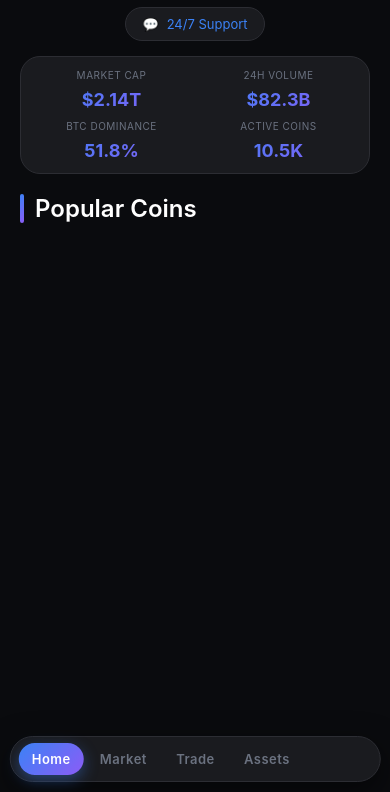
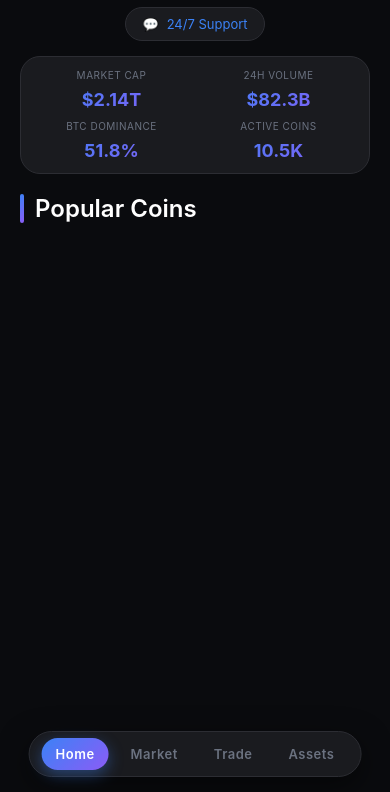
Before and after one commit to aka782003-cloud/Cryptosphere, a website: page index.html in a window 390 px wide. Shown: the part 52-844 px from the top of the page. Drawn offline with Linux system fonts and the light colour scheme; no server answers.

Commit message:
Update index.html

```diff
--- a/index.html
+++ b/index.html
@@ -145,9 +145,9 @@
     background: #1a1b1f;
     border: 1px solid #2c2d33;
     border-radius: 60px;
-            padding: 12px;
+    padding: 8px 16px;
     display: flex;
-            gap: 15px;
+    gap: 10px;
     z-index: 100;
     box-shadow: 0 10px 30px rgba(0,0,0,0.5);
 }
@@ -673,16 +673,20 @@
 
     /* Bottom Navigation - make it fit */
     .bottom-nav {
-        width: 95%;
-        padding: 6px 8px;
-        gap: 4px;
-        bottom: 10px;
+        width: auto;
+        min-width: 280px;
+        padding: 6px 12px;
+        gap: 8px;
+        bottom: 15px;
+        left: 50%;
+        transform: translateX(-50%);
+        right: auto;
     }
 
     .nav-item {
-        padding: 8px 12px;
+        padding: 8px 14px;
         font-size: 13px;
-        min-width: 65px;
+        white-space: nowrap;
     }
 
     /* Trade page - order book below tabs */
```
Lines whose indentation alone changed are shown as unchanged.
